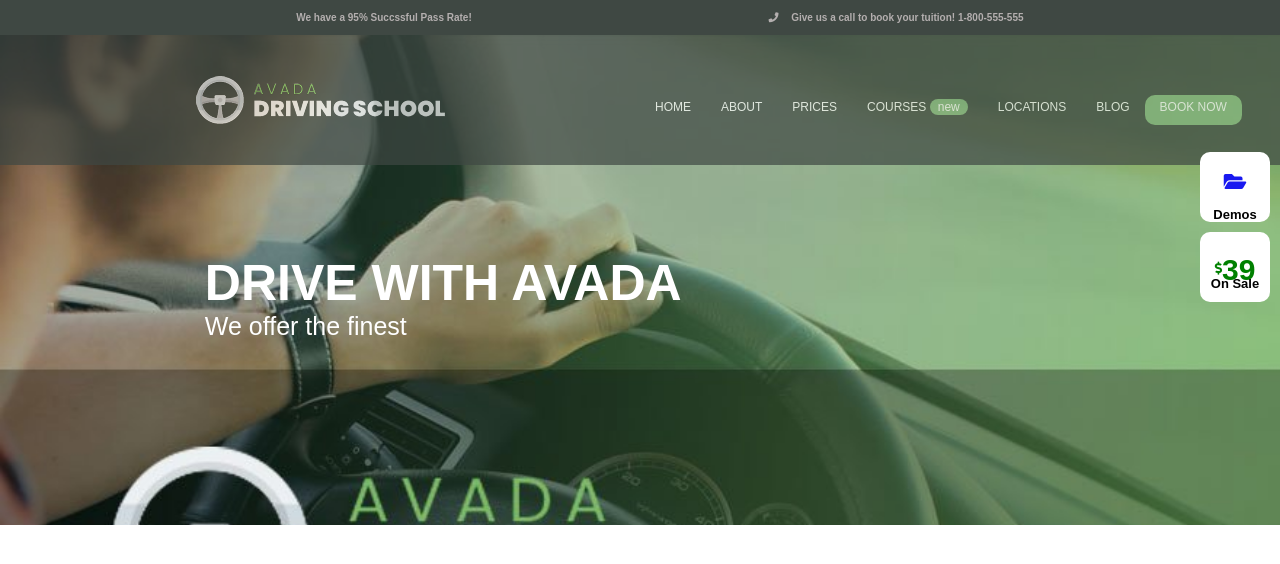
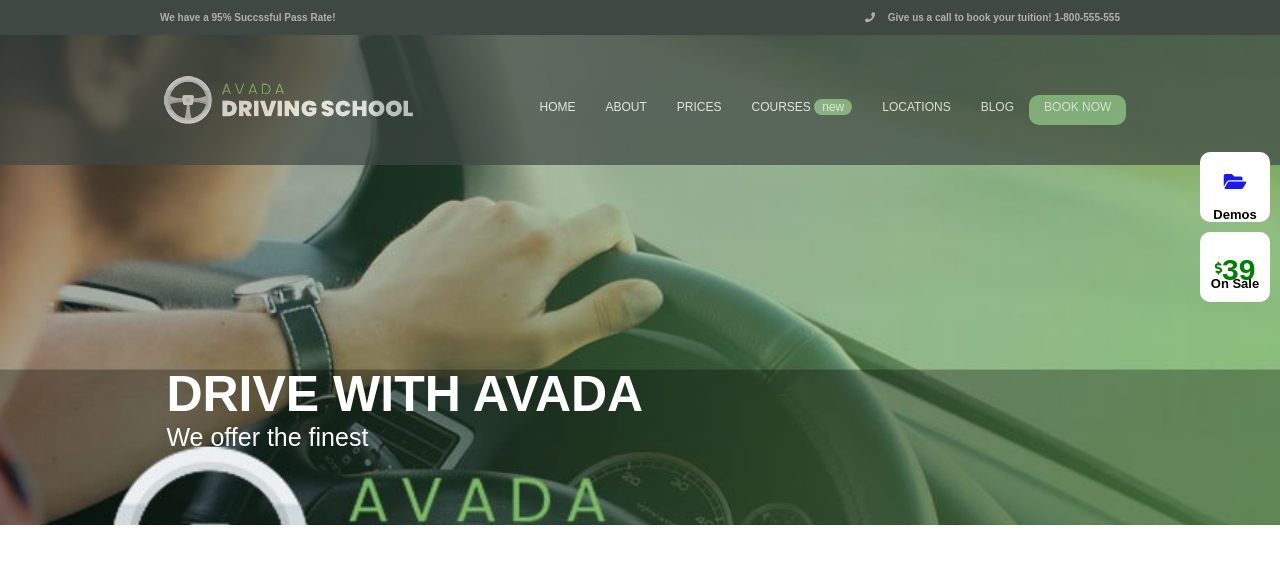
Before and after one commit to NeriEroi/proj-html-vuejs, a Vue app: page / in a window 1280 px wide. Shown: the top 564 px of the page. Built offline with nearby package versions, Linux system fonts and the light colour scheme; a web font is replaced by a local one.

Commit message:
header, allineamenti

```diff
--- a/src/components/Header.vue
+++ b/src/components/Header.vue
@@ -3,8 +3,6 @@
 
     <!-- sub header -->
       <div class="sub_header">
-
-        <div class="sub_header_wrap">
 
         <section>
           <h5>
@@ -20,12 +18,12 @@
         </section>
 
       </div>
-
-      </div>
     <!-- / sub header -->
 
     <!-- nav  -->
       <nav>
+
+        <div class="opacity">
 
           <div class="nav_wrap">
 
@@ -46,6 +44,8 @@
                   BOOK NOW
               </li>
             </ul>
+
+          </div>
 
         </div>
 
@@ -145,29 +145,17 @@ export default {
 header {
   width: 100%;
   position: relative;
+  background-color: $headergray;
 
   .sub_header {
-    width: 100%;
+    width: 75%;
     height: 35px;
-    background-color: $headergray;
+    margin: auto;
     display: flex;
-    justify-content: center;
+    justify-content: space-between;
     align-items: center;
 
-    .sub_header_wrap {
-      width: 80%;
-      display: flex;
-      justify-content: space-between;
-    }
-
     section {
-      height: 100%;
-      width: calc(100% / 2);
-      // background-color: magenta;
-      // border: 1px solid black;
-      display: flex;
-      justify-content: center;
-      align-items: center;
 
       h5 {
         color: $gray;
@@ -181,33 +169,31 @@ header {
   }
 
   nav {
+    width: 100%;
     height: 490px;
-    display: flex;
-    justify-content: center;
     background-image: url("../assets/images/driving_preview.jpg");
     background-repeat: no-repeat;
     background-size: cover;
 
-    .nav_wrap {
+    .opacity {
       width: 100%;
-      height: 130px;
       background-color: $headergray;
       opacity: 0.7;
+
+      .nav_wrap {
+        width: 76%;
+        height: 130px;
+        margin: auto;
         display: flex;
         justify-content: space-between;
-    }
 
         .logo_cont {
-      width: calc(100% / 2);
           padding: 10px;
           display: flex;
-      justify-content: center;
           align-items: center;
         }
 
         ul {
-      display: flex;
-      width: calc(100% / 2);
           display: flex;
           align-items: center;
 
@@ -246,14 +232,17 @@ header {
             margin-bottom: -20px;
             border-radius: 10px;
             background-color: $lightgreen;
+            color: white;
+          }
+        }
       }
     }
   }
 
   .text_cont {
     position: absolute;
-    left: 16%;
-    bottom: 35%;
+    left: 13%;
+    bottom: 14%;
     color: white;
     font-size: 25px;
   }
```
Lines whose indentation alone changed are shown as unchanged.
